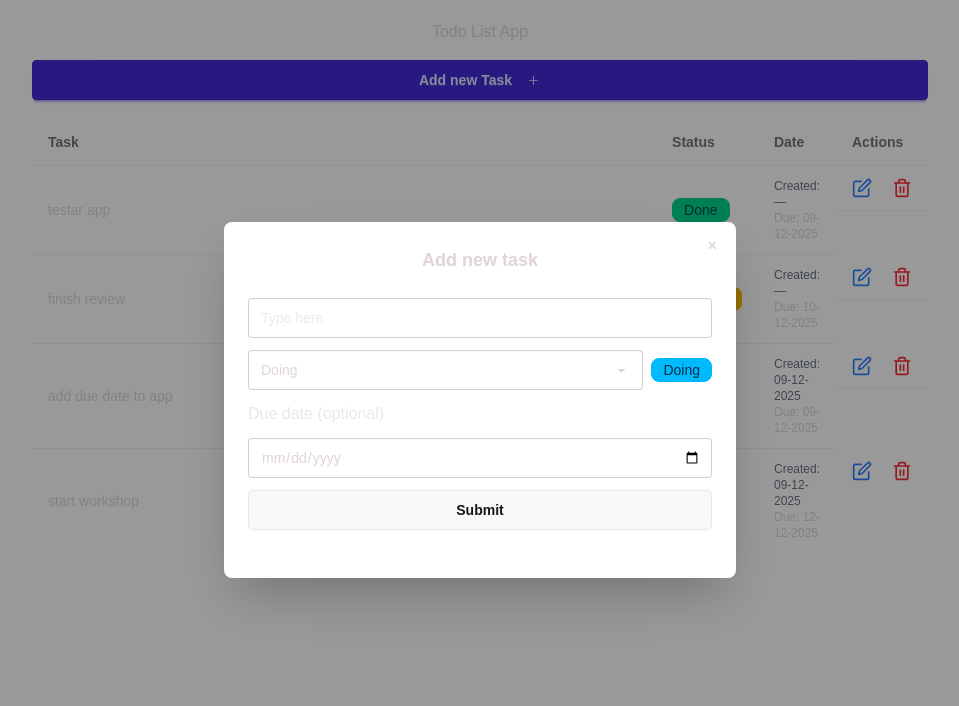
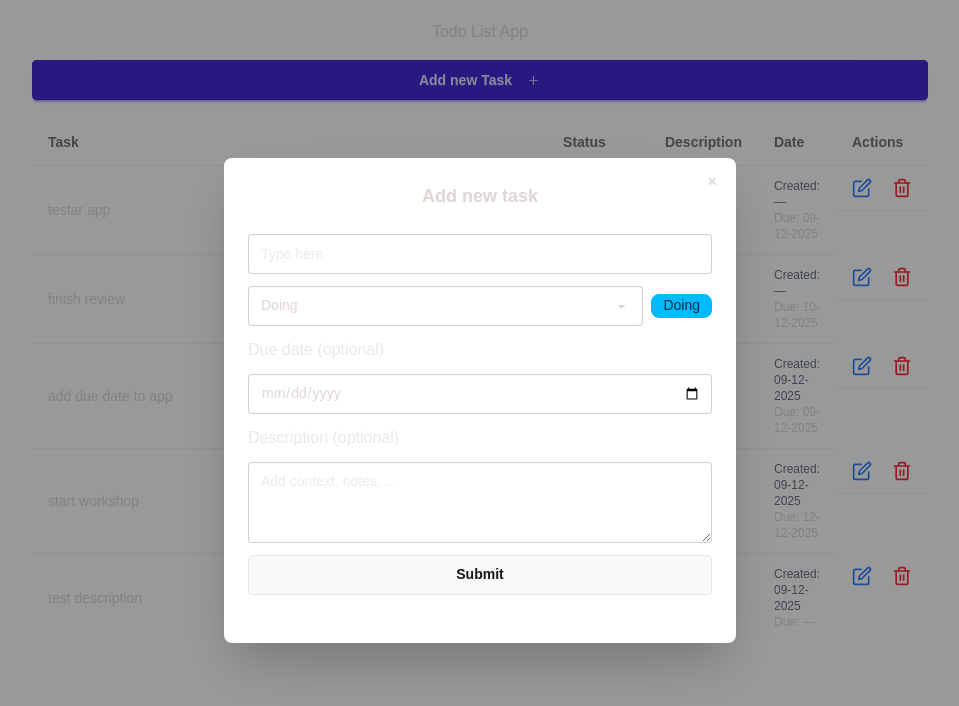
Before and after one commit to Sara18Santos/todo-app, a Next.js app: page / in a window 1280 px wide. Both pictures are taken after a click on the button "Add new Task". Shown: the top 706 px of the page, without its empty margins (160-1119 px from the left). Built offline with nearby package versions, Linux system fonts and the light colour scheme; data requests are answered from the project's data file.

Commit message:
add css and description feature

```diff
--- a/app/components/AddTask.tsx
+++ b/app/components/AddTask.tsx
@@ -14,6 +14,8 @@ const AddTask = () => {
   const [newTaskvalue, setNewTaskValue] = useState<string>("");
   const [status, setStatus] = useState("Doing"); // default value
   const [dueDateInput, setDueDateInput] = useState<string>("");
+  const [description, setDescription] = useState<string>("");
+
   const handleSubmitNewTodo: FormEventHandler<HTMLFormElement> = async (e) => {
     e.preventDefault();
     await addTodo({
@@ -22,11 +24,12 @@ const AddTask = () => {
       status: status,
       createdAt: new Date().toISOString(),
       dueDate: inputDateToIso(dueDateInput),
-      description: "",
+      description: description.trim() || undefined, //send only if filled
     });
     setNewTaskValue("");
     setStatus("Doing");
     setDueDateInput("");
+    setDescription("");
     setModalOpen(false);
     router.refresh();
   };
@@ -62,7 +65,16 @@ const AddTask = () => {
               value={dueDateInput}
               onChange={(e) => setDueDateInput(e.target.value)}
             />
-
+            <label className="label">
+              <span className="label-text">Description (optional)</span>
+            </label>
+            <textarea
+              value={description}
+              onChange={(e) => setDescription(e.target.value)}
+              rows={3}
+              placeholder="Add context, notes, ..."
+              className="textarea textarea-bordered w-full"
+            ></textarea>
             <button type="submit" className="btn">
               Submit
             </button>
--- a/app/components/Task.tsx
+++ b/app/components/Task.tsx
@@ -19,6 +19,9 @@ const Task: React.FC<TaskProps> = ({ task }) => {
   const [status, setStatus] = useState(task.status);
   const [dueDateInput, setDueDateInput] = useState<string>(
     isoToInputDate(task.dueDate)
+  );
+  const [description, setDescription] = useState<string>(
+    task.description ?? ""
   );
   const handleSubmitEditTodo: FormEventHandler<HTMLFormElement> = async (e) => {
     e.preventDefault();
@@ -58,6 +61,19 @@ const Task: React.FC<TaskProps> = ({ task }) => {
       <td>
         <span className={getStatusBadgeClass(task.status)}>{task.status}</span>
       </td>
+
+      {/* Description*/}
+
+      <td className="align-top w-1/3">
+        {task.description ? (
+          <p className="text-sm text-gray-300 break-words line-clamp-2">
+            {task.description}
+          </p>
+        ) : (
+          <span className="text-sm text-gray-500">—</span>
+        )}
+      </td>
+
       <td>
         <div className="flex flex-col">
           <span className="text-xs text-gray-500">
@@ -95,6 +111,19 @@ const Task: React.FC<TaskProps> = ({ task }) => {
                 value={dueDateInput}
                 onChange={(e) => setDueDateInput(e.target.value)}
               />
+
+              {/* Description (optional) */}
+              <label className="label">
+                <span className="label-text">Description (optional)</span>
+              </label>
+              <textarea
+                value={description}
+                onChange={(e) => setDescription(e.target.value)}
+                rows={3}
+                placeholder="Add context, steps, notes…"
+                className="textarea textarea-bordered w-full"
+              />
+
               <button type="submit" className="btn">
                 Submit
               </button>
--- a/app/components/TodoList.tsx
+++ b/app/components/TodoList.tsx
@@ -13,6 +13,7 @@ const TodoList: React.FC<TodoListProps> = ({ tasks }) => {
           <tr>
             <th>Task</th>
             <th>Status</th>
+            <td>Description</td>
             <th>Date</th>
             <th>Actions</th>
           </tr>
--- a/app/globals.css
+++ b/app/globals.css
@@ -6,3 +6,10 @@ body {
     font-family: sans-serif;
     -webkit-text-size-adjust: 23;
 }
+
+.line-clamp-2 {
+  display: -webkit-box;
+  -webkit-line-clamp: 2;
+  -webkit-box-orient: vertical;
+  overflow: hidden;
+}
--- a/data/todos.json
+++ b/data/todos.json
@@ -31,6 +31,13 @@
       "createdAt": "2025-12-09T14:09:00.726Z",
       "dueDate": "2025-12-12T00:00:00.000Z",
       "description": ""
+    },
+    {
+      "id": "76fb3377-f3bd-4acf-ac34-61ed3e41492b",
+      "text": "test description ",
+      "status": "Doing",
+      "createdAt": "2025-12-09T14:22:49.088Z",
+      "description": "this works"
     }
   ]
 }
--- a/types/tasks.ts
+++ b/types/tasks.ts
@@ -2,7 +2,7 @@ export interface ITask{
     id: string,
     text: string;
     status: string;
-    description: string;
+    description?: string;
     createdAt: string;
     dueDate?: string;
 
```
